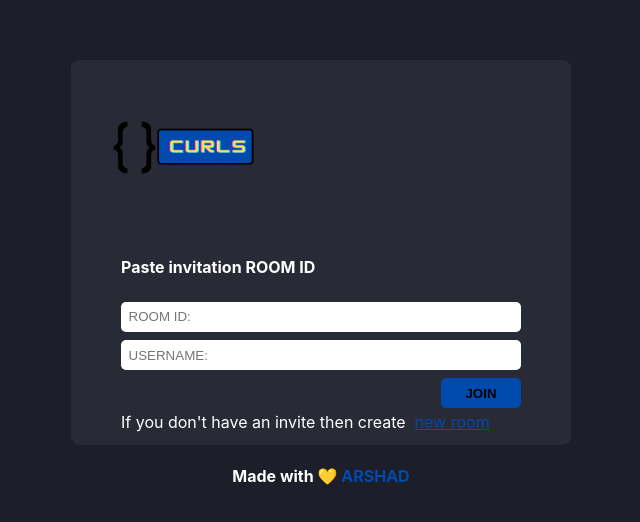
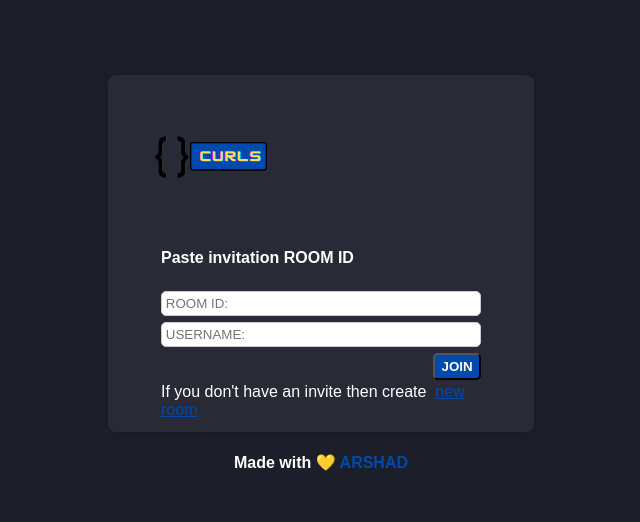
Before and after one commit to mukul1107/CURLS, a React (Create React App) app: page / in a window 1280 px wide. Shown: the part 116-638 px from the top of the page, without its empty margins (319-959 px from the left). Built offline with nearby package versions, Linux system fonts and the light colour scheme.

Commit message:
Enhanced User-interface
Solved #9
Signing off : Bharath Gaddam

```diff
--- a/src/App.css
+++ b/src/App.css
@@ -1,3 +1,11 @@
+/* General styles */
+body {
+  font-family: Arial, sans-serif;
+  margin: 0;
+  padding: 0;
+}
+
+/* Home Page */
 .homePageWrapper {
   display: flex;
   flex-direction: column;
@@ -6,98 +14,150 @@
   color: white;
   height: 100vh;
 }
+
 .fromPageWrapper {
   display: flex;
+  flex-direction: column;
   border-radius: 2%;
-  flex-direction: column;
-  padding: 0 0 1% 0;
+  padding: 1%;
   background-color: #282a36;
+  max-width: 400px;
+  margin: 0 auto;
+  box-shadow: 0px 0px 10px rgba(0, 0, 0, 0.2);
 }
+
 .logo-main {
   width: 35%;
-  margin: 0 0 0 5%;
+  margin-left: 5%;
 }
+
 .inputGroup {
   display: flex;
   flex-direction: column;
   margin: 0 10%;
 }
+
 .mainLabel {
   margin-left: 10%;
 }
+
 .inputBox {
-  border: 1px transparent;
+  border: 1px solid #ccc;
   border-radius: 5px;
-  padding: 1.9%;
+  padding: 1.2%;
   margin: 1% 0;
 }
+
 .joinbtn {
-  margin: 1% 0 1% 80%;
+  margin: 1% 0 1% auto;
   border-radius: 5px;
-  font-weight: 800;
-  border: 1px transparent;
+  font-weight: bold;
   background-color: #004aad;
-  padding: 1.9%;
+  padding: 1.2% 2%;
+  color: white;
+  cursor: pointer;
+  transition: background-color 0.3s;
 }
+
+.joinbtn:hover {
+  background-color: #00307a;
+}
+
 .bottomName {
   color: #004aad;
   text-decoration: none;
 }
-.createNewBtn{
+
+.createNewBtn {
   color: #004aad;
+  text-align: center;
+  margin-top: 10px;
 }
-.mainWrapper{
+
+/* Main Wrapper */
+.mainWrapper {
   display: grid;
+  grid-template-columns: 230px 1fr;
+  grid-gap: 20px;
   height: 100vh;
-  grid-template-columns: 230px 1fr;
 }
-.aside{
+
+/* Aside */
+.aside {
   background-color: #1c1e29;
   padding: 16px;
   color: white;
   display: flex;
   flex-direction: column;
 }
-.asideInner{
+
+.asideInner {
   flex: 1;
 }
-.logoImg{
+
+.logoImg {
   width: 35%;
-  margin-left: 28%;
+  margin-left: auto;
+  margin-right: auto;
 }
-.clientList{
+
+.clientList {
   display: flex;
   align-items: center;
   flex-wrap: wrap;
   gap: 20px;
 }
-.client{
+
+.client {
   display: flex;
- align-items: center;
- flex-direction: column;
- font-weight: bold;
+  align-items: center;
+  flex-direction: column;
+  font-weight: bold;
 }
-.userName{
+
+.userName {
   margin-top: 10px;
 }
-.logo{
+
+.logo {
   border-bottom: 1px solid #424242;
   padding-bottom: 10px;
 }
-.copybtn,.leavebtn{
+
+/* Buttons */
+.copybtn,
+.leavebtn {
   margin: 2% 4%;
   border-radius: 5px;
-  padding: 3.4% 1%;
-  border: transparent;
-  font-weight: bolder;
+  padding: 1% 2%;
+  font-weight: bold;
   cursor: pointer;
+  transition: background-color 0.3s;
+  border: none;
 }
-.leavebtn{
+
+.copybtn {
   background: #004aad;
+  color: white;
 }
-.CodeMirror{
+
+.leavebtn {
+  background: #d93434;
+  color: white;
+}
+
+.copybtn:hover,
+.leavebtn:hover {
+  background-color: #00307a;
+}
+
+/* CodeMirror */
+.CodeMirror {
   min-height: calc(100vh - 20px);
-  font-size: 20px;
+  font-size: 16px;
   line-height: 1.6;
   padding-top: 20px;
+  border: 1px solid #ccc;
+  border-radius: 5px;
+  background-color: #f7f7f7;
 }
--- a/src/App.js
+++ b/src/App.js
@@ -1,20 +1,34 @@
 import './App.css';
-import { BrowserRouter, Routes, Route } from 'react-router-dom';
-import Home from "./pages/Home"
-import Editor from "./pages/editorPage"
-import {Toaster} from "react-hot-toast";
+import { BrowserRouter, Routes, Route, Link } from 'react-router-dom';
+import Home from './pages/Home';
+import Editor from './pages/editorPage';
+import { Toaster } from 'react-hot-toast';
+import { useEffect, useState } from 'react';
+
 function App() {
+  const [isTouchDevice, setIsTouchDevice] = useState(false);
+
+  useEffect(() => {
+    // Detect if the device supports touch events
+    setIsTouchDevice('ontouchstart' in window || navigator.maxTouchPoints > 0);
+  }, []);
+
   return (
     <>
-    <div>
-      <Toaster position="top-center" toastOptions={{success:{theme:{primary:'#004aad'}}}}></Toaster>
-    </div>
+      <div>
+        <Toaster position="top-center" toastOptions={{ success: { theme: { primary: '#004aad' } } }} />
+      </div>
       <BrowserRouter>
         <Routes>
-          <Route path="/" element={<Home />}></Route>
-          <Route path="/editor/:roomId" element={<Editor />}></Route>
+          <Route path="/" element={<Home />} />
+          <Route path="/editor/:roomId" element={<Editor />} />
         </Routes>
       </BrowserRouter>
+      {isTouchDevice ? (
+        <div className="touch-cursor">
+          <p>Touch Supported Cursor</p>
+        </div>
+      ) : null}
     </>
   );
 }
```
